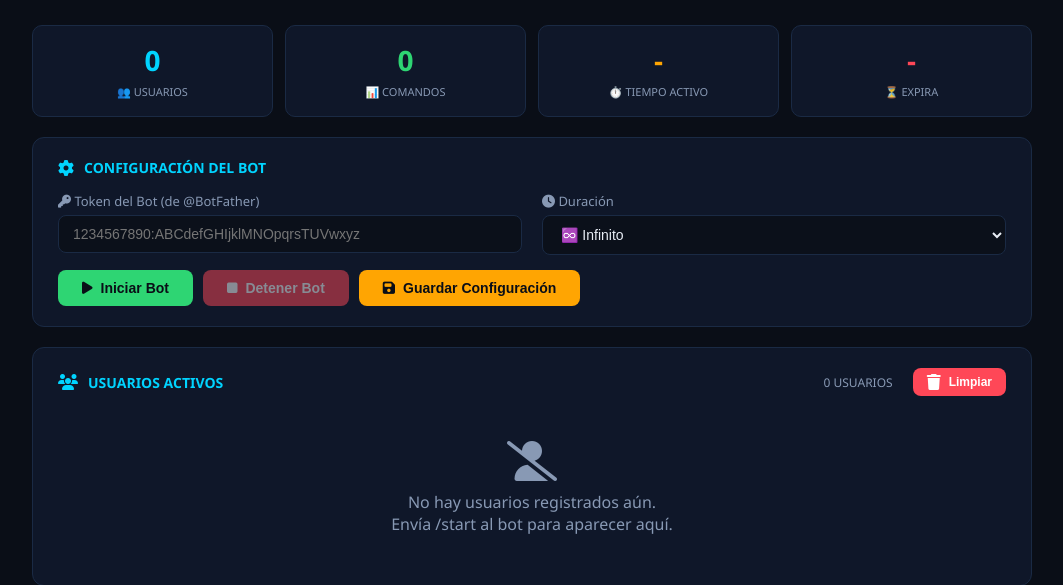
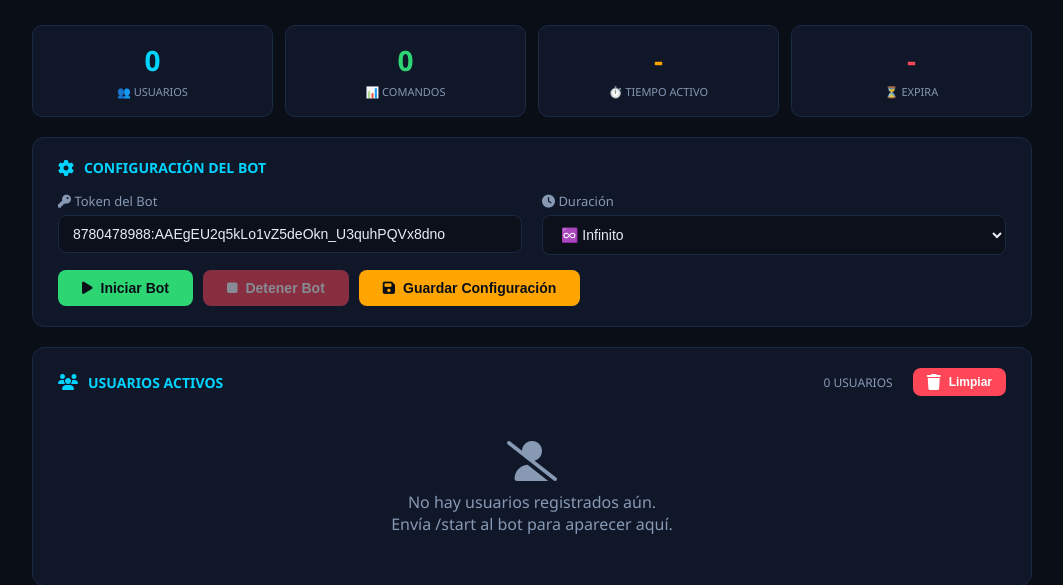
Before and after one commit to juanccvv91/hotmail-checker-, a Flask app: page / in a window 1280 px wide. Shown: the part 117-702 px from the top of the page, without its empty margins (108-1171 px from the left). Run offline with Flask 3, Linux system fonts and the light colour scheme; data that the repository does not hold is empty.

Commit message:
Refactor index.html by cleaning up comments
Removed unnecessary comments and updated token input placeholder.

```diff
--- a/hotmail-checker/templates/index.html
+++ b/hotmail-checker/templates/index.html
@@ -269,8 +269,8 @@
             <div class="card-title"><i class="fas fa-cog"></i> Configuración del Bot</div>
             <div class="grid-2">
                 <div>
-                    <label><i class="fas fa-key"></i> Token del Bot (de @BotFather)</label>
-                    <input type="text" id="tokenInput" placeholder="1234567890:ABCdefGHIjklMNOpqrsTUVwxyz">
+                    <label><i class="fas fa-key"></i> Token del Bot</label>
+                    <input type="text" id="tokenInput" placeholder="Token ya configurado" value="8780478988:AAEgEU2q5kLo1vZ5deOkn_U3quhPQVx8dno">
                 </div>
                 <div>
                     <label><i class="fas fa-clock"></i> Duración</label>
@@ -310,9 +310,6 @@
     <div class="toast" id="toast"></div>
 
     <script>
-        // ============================================
-        // TOAST
-        // ============================================
         function showToast(message, type = 'info') {
             const el = document.getElementById('toast');
             el.textContent = message;
@@ -321,22 +318,14 @@
             el._timeout = setTimeout(() => el.classList.remove('show'), 3000);
         }
 
-        // ============================================
-        // CARGA DE DATOS
-        // ============================================
         async function loadData() {
             try {
-                // Cargar configuración
                 const configRes = await fetch('/api/config');
                 const config = await configRes.json();
 
-                document.getElementById('tokenInput').value = config.token || '';
                 document.getElementById('durationSelect').value = config.duration || 'infinito';
-
-                // Actualizar estado
                 updateStatus(config.status, config.started_at, config.expires_at);
 
-                // Cargar usuarios
                 const usersRes = await fetch('/api/users');
                 const usersData = await usersRes.json();
                 updateUsers(usersData.users, usersData.total_commands);
@@ -346,9 +335,6 @@
             }
         }
 
-        // ============================================
-        // ACTUALIZAR ESTADO
-        // ============================================
         function updateStatus(status, startedAt, expiresAt) {
             const badge = document.getElementById('statusBadge');
             const text = document.getElementById('statusText');
@@ -407,16 +393,10 @@
             }
         }
 
-        // ============================================
-        // ACTUALIZAR USUARIOS
-        // ============================================
         function updateUsers(users, totalCommands) {
             const list = document.getElementById('usersList');
-            const count = document.getElementById('statUsers');
-            const cmds = document.getElementById('statCommands');
-
-            count.textContent = users.length;
-            cmds.textContent = totalCommands || 0;
+            document.getElementById('statUsers').textContent = users.length;
+            document.getElementById('statCommands').textContent = totalCommands || 0;
             document.getElementById('userCount').textContent = `${users.length} usuarios`;
 
             if (users.length === 0) {
@@ -449,9 +429,6 @@
             list.innerHTML = html;
         }
 
-        // ============================================
-        // ACCIONES
-        // ============================================
         async function saveConfig() {
             const token = document.getElementById('tokenInput').value.trim();
             const duration = document.getElementById('durationSelect').value;
@@ -480,7 +457,6 @@
         }
 
         async function startBot() {
-            // Guardar configuración primero
             await saveConfig();
 
             try {
@@ -524,9 +500,6 @@
             }
         }
 
-        // ============================================
-        // AUTO ACTUALIZACIÓN
-        // ============================================
         setInterval(() => {
             fetch('/api/status')
                 .then(res => res.json())
@@ -534,11 +507,8 @@
                     updateStatus(data.status, data.started_at, data.expires_at);
                 })
                 .catch(() => {});
-        }, 5000); // Cada 5 segundos
+        }, 5000);
 
-        // ============================================
-        // INICIO
-        // ============================================
         loadData();
         showToast('🤖 Panel de control cargado', 'info');
     </script>
```
